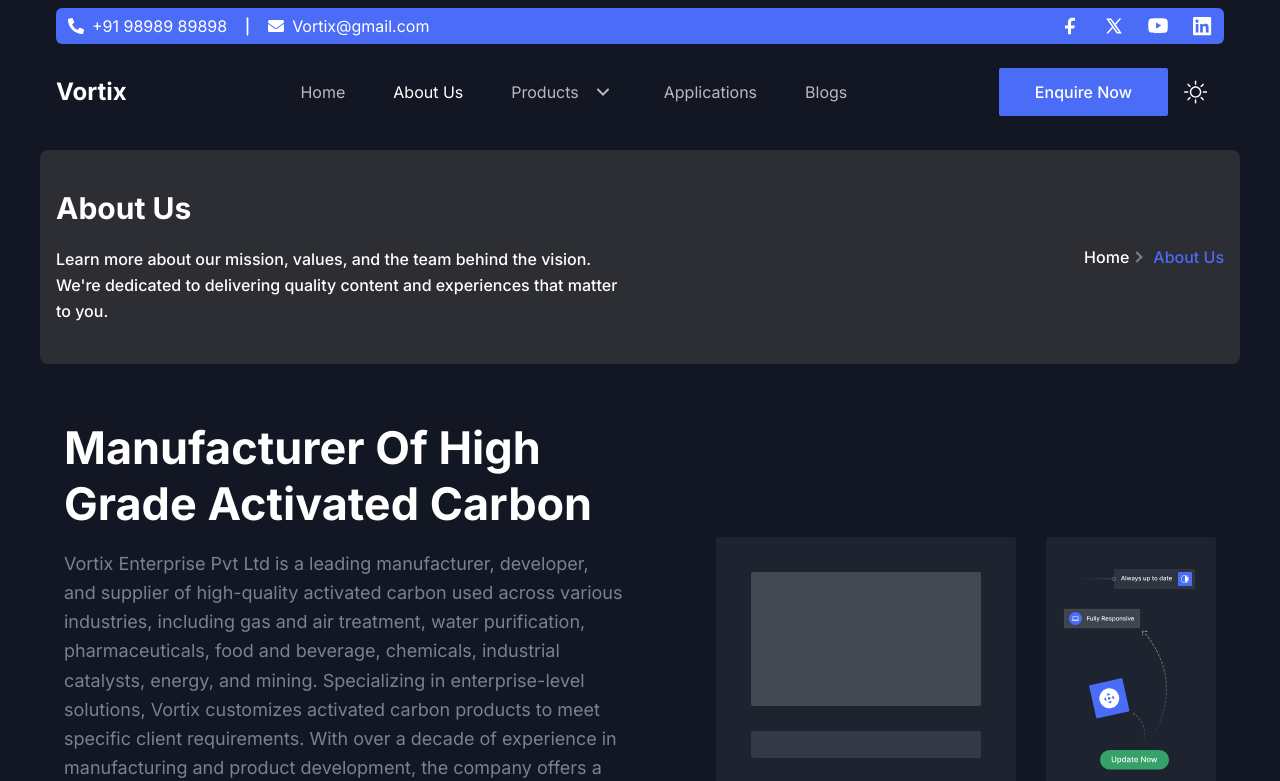
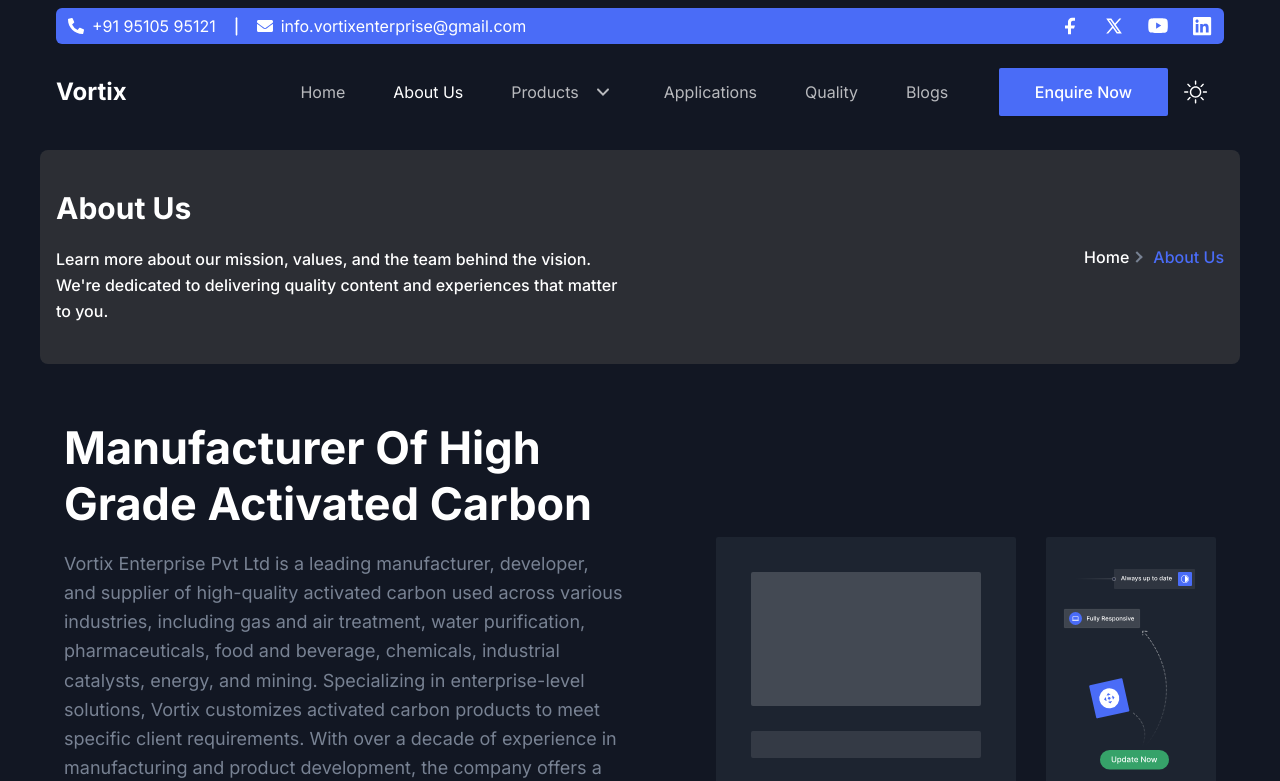
Before and after one commit to ParthMi/Vortix, a Next.js app: page /about in a window 1280 px wide. Shown: the top 781 px of the page. Built offline with nearby package versions, Linux system fonts and the light colour scheme.

Commit message:
-quality page

```diff
--- a/src/components/Header/index.tsx
+++ b/src/components/Header/index.tsx
@@ -53,9 +53,9 @@
           {!sticky &&
             <div className={`hidden semi-topbar rounded-md px-3 mt-2 md:flex bg-[#4a6cf7] text-white justify-between items-center `}>
               <div className="flex gap-2 items-center">
-                <div className="flex items-center gap-2"><span><FaPhoneAlt /></span><span>+91 98989 89898</span></div>
+                <div className="flex items-center gap-2"><span><FaPhoneAlt /></span><span>+91 95105 95121</span></div>
                 <RxDividerVertical size={25} />
-                <div className="flex items-center gap-2"><span><FaEnvelope /></span><span>Vortix@gmail.com</span></div>
+                <div className="flex items-center gap-2"><span><FaEnvelope /></span><span>info.vortixenterprise@gmail.com</span></div>
               </div>
               <div className="flex items-center py-2">
                 <a
--- a/src/components/Header/menuData.tsx
+++ b/src/components/Header/menuData.tsx
@@ -58,6 +58,12 @@
   },
   {
     id: 33,
+    title: "Quality",
+    path: "/quality",
+    newTab: false,
+  },
+  {
+    id: 33,
     title: "Blogs",
     path: "/blog",
     newTab: false,
```
